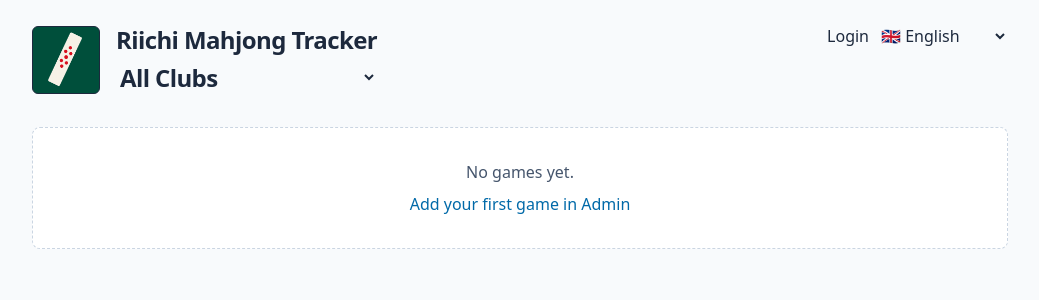
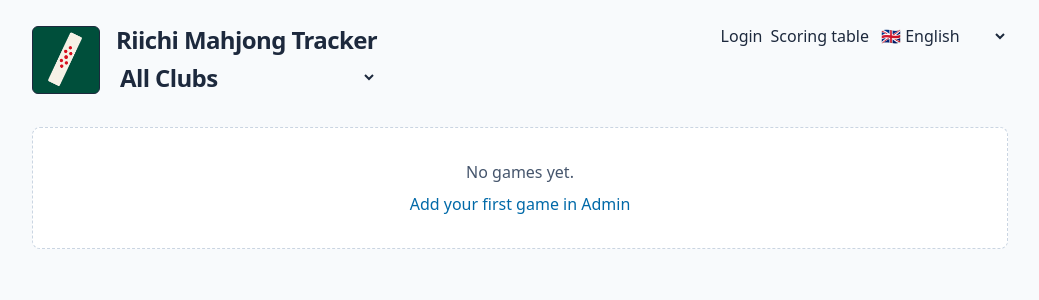
Before and after one commit to kostyachum/riichi-tracker, a Django app: page / in a window 1280 px wide. Shown: the top 300 px of the page, without its empty margins (120-1159 px from the left). Run offline with Django 5.2, Linux system fonts and the light colour scheme; data that the repository does not hold is empty; some libraries are stand-ins or nearby versions.

Commit message:
scroing table

```diff
--- a/templates/home.html
+++ b/templates/home.html
@@ -47,8 +47,30 @@
           {% trans "Login" %}
         </a>
       {% endif %}
+      <button
+        type="button"
+        class="btn btn-outline btn-sm"
+        onclick="document.getElementById('scoring-table-modal').showModal()"
+      >
+        {% trans "Scoring table" %}
+      </button>
     </div>
   </div>
+  <dialog id="scoring-table-modal" class="modal">
+    <div class="modal-box max-h-[90dvh] max-w-6xl p-2 sm:p-4">
+      <form method="dialog">
+        <button class="btn btn-sm btn-circle btn-ghost absolute right-0 top-0 md:top-3 md:right-3" aria-label="{% trans 'Close' %}">✕</button>
+      </form>
+      <img
+        src="{% static 'images/scoring.png' %}"
+        alt="{% trans 'Riichi mahjong scoring table' %}"
+        class="h-auto w-full rounded-md"
+      />
+    </div>
+    <form method="dialog" class="modal-backdrop">
+      <button>{% trans "Close" %}</button>
+    </form>
+  </dialog>
   {% include "games/_add_game_modal.html" %}
   {{ block.super }}
 {% endblock %}
```
Also changed, not shown: README.md, locale/uk/LC_MESSAGES/django.po, static/images/scoring.png (added), 1 other file.
